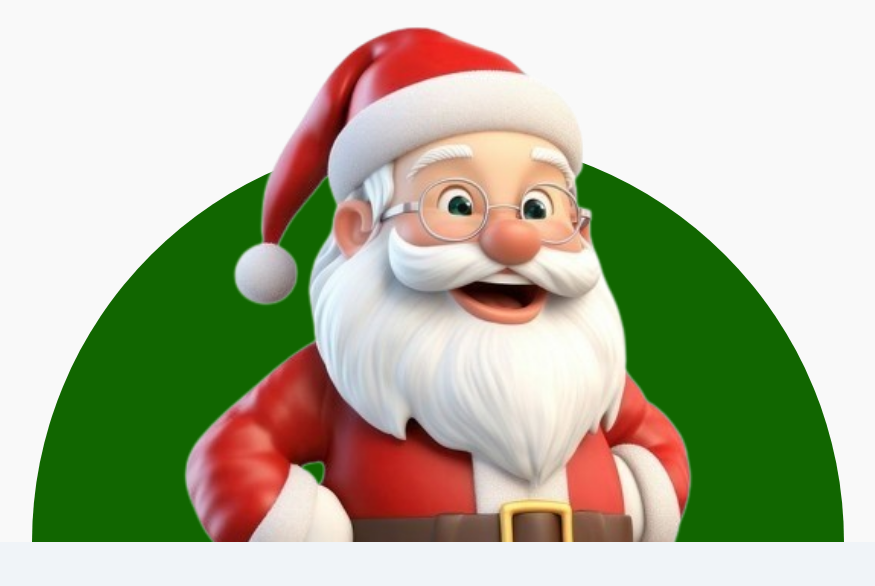
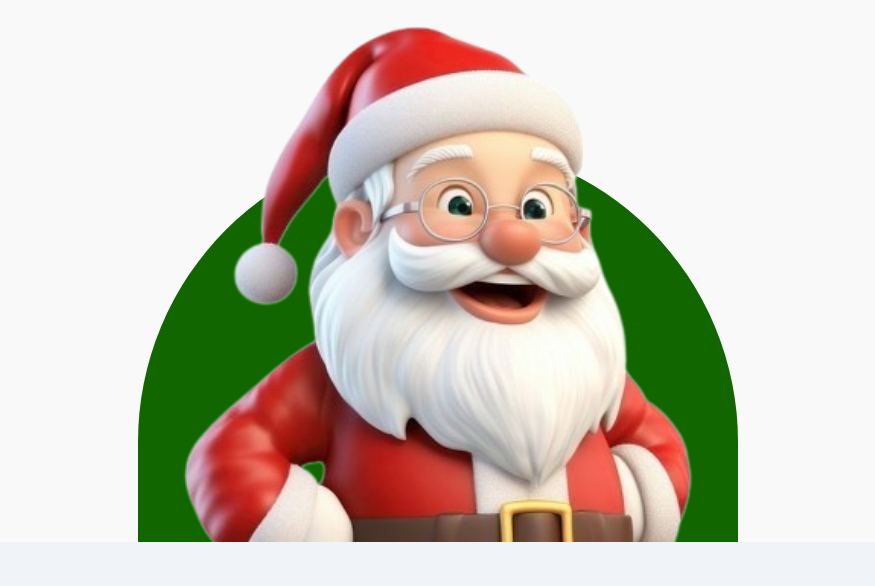
Before and after one commit to AshinSMathew/portfolio_santa, a plain HTML site: page index.html in a window 1280 px wide. Shown: the part 214-800 px from the top of the page, without its empty margins (202-1077 px from the left). Drawn offline with nearby package versions, Linux system fonts and the light colour scheme.

Commit message:
semicircle size changed

```diff
--- a/styles.css
+++ b/styles.css
@@ -69,8 +69,8 @@
     font-size: 60px;
   }
   .semicircle {
-    width: 812px;
-    height: 406px;
+    width: 100%;
+    height: 50vh;
     background-color: #116600;
     border-top-left-radius: 500px;
     border-top-right-radius: 500px;
@@ -79,7 +79,7 @@
     bottom: 0;
     transform: translateX(-50%);
     z-index: -1;
-  }
+}
   .image-container {
     position: relative;
     display: flex;
```
